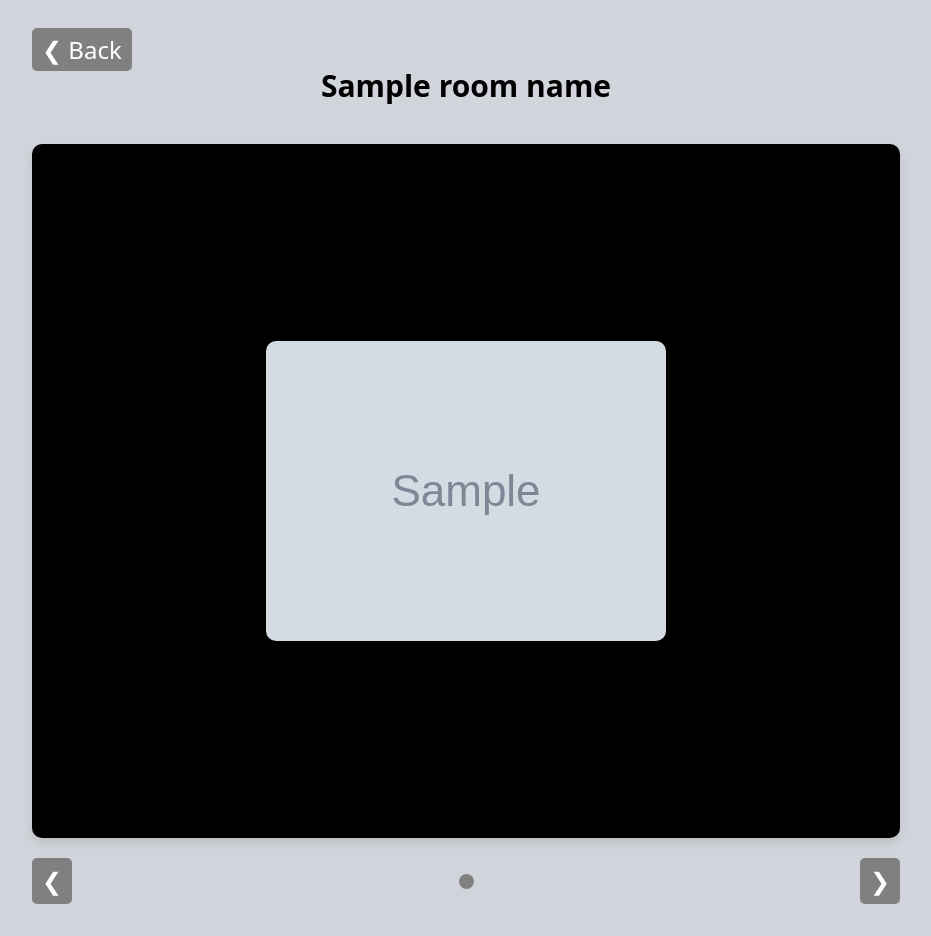
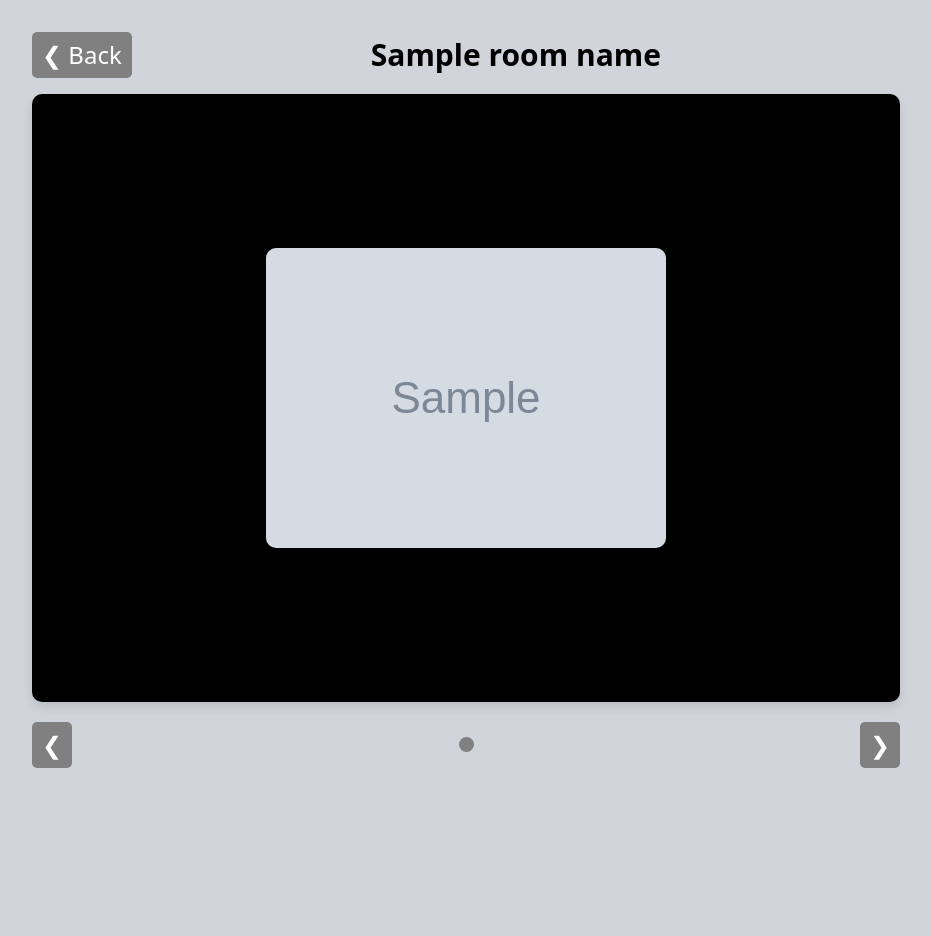
Before and after one commit to devgau/sedoassignment, a Flask app: template templates/viewing.html in a window 1280 px wide. Shown: the whole page, without its empty margins (174-1105 px from the left). After the commit the page ends 768 px from the top, so only its background shows below. Run offline with Flask 3, Linux system fonts and the light colour scheme; the template is opened without the code that fills it: most values are stand-ins (such as "Sample title", 1, 10 or a date in 2020); grey boxes marked "Sample" are stand-in pictures.

Commit message:
fixed ui of gallery

```diff
--- a/templates/admin_booking.html
+++ b/templates/admin_booking.html
@@ -92,7 +92,7 @@
                             class="btn-primary bg-gray-600 hover:bg-gray-800 text-white font-bold py-1 px-3 rounded focus:outline-none focus:shadow-outline ml-2"
                             onclick="updateModal('{{ booking[0] }}', '{{ booking[1] }}', '{{ booking[2] }}', '{{ booking[3] }}', '{{ booking[4] }}', '{{ booking[5] }}', '{{ booking[6] }}', '{{ booking[7] }}')">Update</button>
                         <button onclick="deleteBooking('{{ booking[0] }}')"
-                            class="bg-gray-600 hover:bg-gray-800 text-white font-bold py-1 px-3 rounded focus:outline-none focus:shadow-outline ml-2">Delete</button>
+                            class="bg-gray-600 hover:bg-gray-800 text-white font-bold py-1 px-3 rounded focus:outline-none focus:shadow-outline ml-2">Cancel</button>
                     </td>
                 </tr>
                 {% endfor %}
--- a/templates/viewing.html
+++ b/templates/viewing.html
@@ -10,6 +10,7 @@
 
         body {
             background-color: #333;
+            overflow: hidden;
         }
 
         .container {
@@ -20,7 +21,7 @@
         .image-container {
             position: relative;
             width: 100%;
-            padding-top: 80%;
+            padding-top: 70%;
             overflow: hidden;
             border-radius: 10px;
             box-shadow: 0px 5px 10px rgba(0, 0, 0, 0.1);
@@ -44,7 +45,6 @@
             justify-content: space-between;
             align-items: center;
         }
-
         .arrow-btn {
             cursor: pointer;
             font-size: 24px;
@@ -78,9 +78,11 @@
 <body class="bg-gray-300 font-sans">
 
     <div class="container mx-auto px-4 py-8 bg-gray-300">
-        <a href="javascript:history.go(-1)" class="arrow-btn">&#10094; Back</a>
-        <h2 class="text-3xl font-bold mb-4 text-center">{{room_name}}</h2>
-        <br>
+
+        <div class="flex items-center justify-between mb-4">
+            <a href="javascript:history.go(-1)" class="arrow-btn">&#10094; Back</a>
+            <h2 class="text-3xl font-bold text-center flex-1">{{ room_name }}</h2>
+        </div>
 
         {% for image_filename in image_filenames %}
         <div class="image-container">
```
